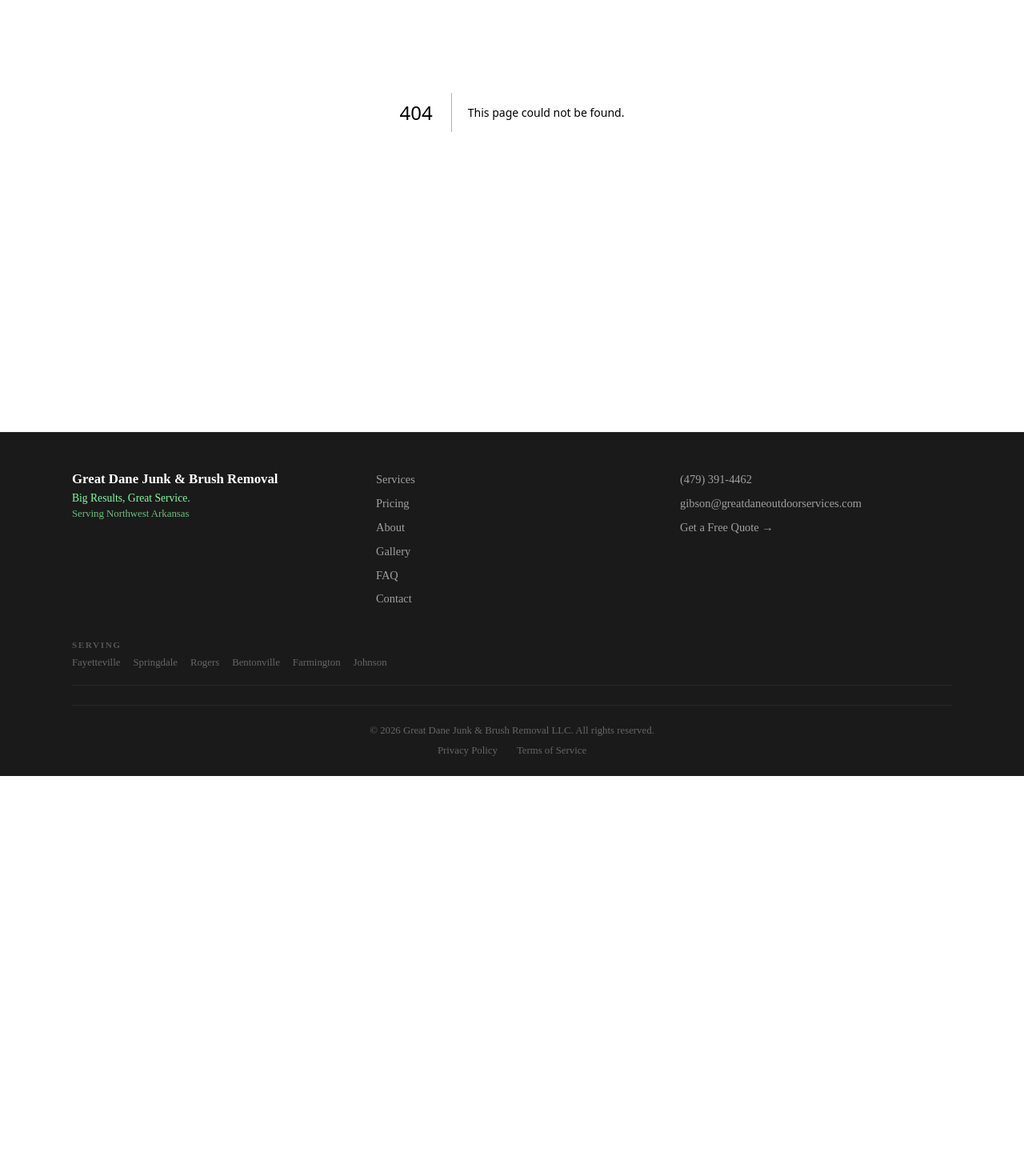
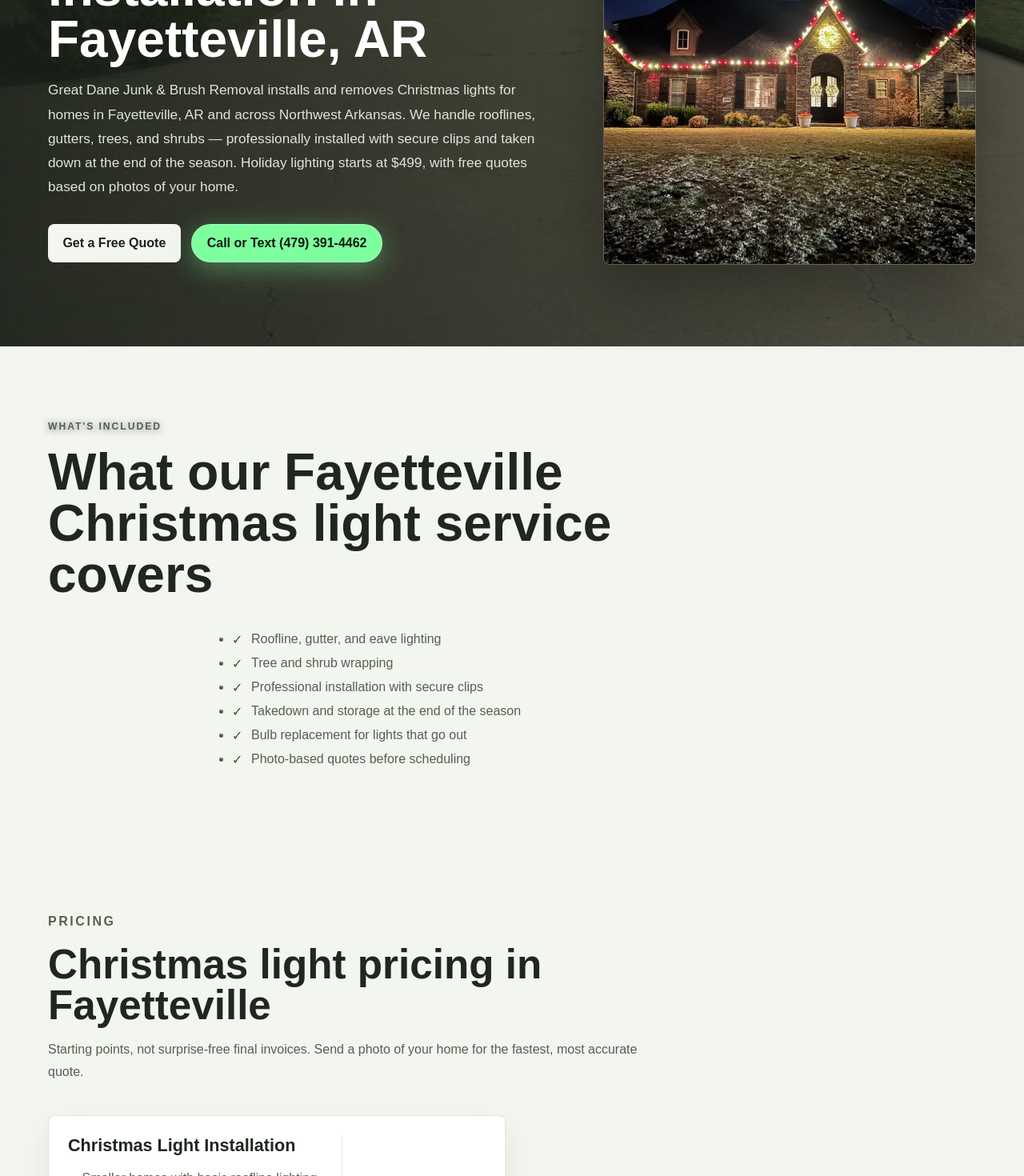
Before and after one commit to gpillow/Great-Dane-Outdoor-Services, a Next.js app: page /christmas-lights-fayetteville-ar in a window 1280 px wide. Before the commit this address had no page. Shown: the part 339-1809 px from the top of the page at 80% size. Before the commit the page ends 1309 px from the top, so only its background shows below. Built offline with nearby package versions, Linux system fonts and the light colour scheme.

Commit message:
Add Christmas lights service landing page for Fayetteville AR
Includes service schema, FAQ schema, pricing section, quote form,
and internal links to/from other service pages and sitemap.

Co-Authored-By: Claude Sonnet 4.6 <noreply@anthropic.com>

```diff
--- /dev/null
+++ b/app/christmas-lights-fayetteville-ar/page.tsx
@@ -0,0 +1,195 @@
+import React from 'react'
+import type { Metadata } from 'next'
+import Link from 'next/link'
+import Image from 'next/image'
+import QuoteForm from '@/components/QuoteForm'
+
+export const metadata: Metadata = {
+  title: { absolute: 'Christmas Lights Fayetteville AR | Great Dane Junk & Brush Removal | (479) 391-4462' },
+  description:
+    'Christmas light installation and takedown in Fayetteville, AR starting at $499. Professional holiday lighting for homes across Northwest Arkansas. Free quotes.',
+  alternates: { canonical: 'https://www.greatdaneoutdoorservices.com/christmas-lights-fayetteville-ar' },
+}
+
+const included = [
+  'Roofline, gutter, and eave lighting',
+  'Tree and shrub wrapping',
+  'Professional installation with secure clips',
+  'Takedown and storage at the end of the season',
+  'Bulb replacement for lights that go out',
+  'Photo-based quotes before scheduling',
+]
+
+const faqs = [
+  {
+    q: 'How much does Christmas light installation cost in Fayetteville, AR?',
+    a: 'Christmas light installation starts at $499. Pricing depends on the size of the home, the areas being lit (roofline, trees, shrubs), and the amount of material needed. Send photos of the front of your home for the fastest, most accurate quote.',
+  },
+  {
+    q: 'Do you supply the lights or do I need to provide them?',
+    a: 'We can supply commercial-grade lights as part of the job or work with lights you already own. Let us know your preference when you reach out and we will factor it into the quote.',
+  },
+  {
+    q: 'When should I book Christmas light installation?',
+    a: 'October and early November fill up fastest in Northwest Arkansas. If you want lights up before Thanksgiving, reach out as early as possible. We do take bookings through December but availability gets limited quickly.',
+  },
+  {
+    q: 'Does the service include takedown at the end of the season?',
+    a: 'Yes. Takedown and storage is included. We schedule removal after the holidays so you do not have to climb a ladder or figure out storage on your own.',
+  },
+  {
+    q: 'What if some bulbs go out after installation?',
+    a: 'We replace bulbs that go out as part of the service. If something stops working, let us know and we will come back out to fix it.',
+  },
+  {
+    q: 'Do you install Christmas lights outside of Fayetteville?',
+    a: 'Yes. Great Dane serves Fayetteville, Springdale, Rogers, Bentonville, Farmington, Johnson, Lowell, Centerton, Bella Vista, Cave Springs, Siloam Springs, Elkins, and nearby Northwest Arkansas communities. Send your address if you are not sure we cover your area.',
+  },
+]
+
+const faqSchema = {
+  '@context': 'https://schema.org',
+  '@type': 'FAQPage',
+  mainEntity: faqs.map((faq) => ({
+    '@type': 'Question',
+    name: faq.q,
+    acceptedAnswer: { '@type': 'Answer', text: faq.a },
+  })),
+}
+
+const serviceSchema = {
+  '@context': 'https://schema.org',
+  '@type': 'Service',
+  name: 'Christmas Light Installation',
+  serviceType: 'Christmas Light Installation',
+  areaServed: { '@type': 'City', name: 'Fayetteville', containedInPlace: { '@type': 'State', name: 'Arkansas' } },
+  provider: {
+    '@type': 'LocalBusiness',
+    name: 'Great Dane Junk & Brush Removal',
+    telephone: '+14793914462',
+  },
+  offers: {
+    '@type': 'Offer',
+    priceCurrency: 'USD',
+    priceSpecification: {
+      '@type': 'PriceSpecification',
+      priceCurrency: 'USD',
+      description: 'Christmas light installation starting at $499. Final quote depends on home size and scope.',
+    },
+  },
+}
+
+export default function ChristmasLightsFayettevillePage() {
+  return (
+    <>
+      <link rel="preload" as="image" href="/afterdriveway-optimized.webp" fetchPriority="high" />
+    <main id="main-content" className="blueprint-page">
+      <script type="application/ld+json" dangerouslySetInnerHTML={{ __html: JSON.stringify(serviceSchema) }} />
+      <script type="application/ld+json" dangerouslySetInnerHTML={{ __html: JSON.stringify(faqSchema) }} />
+
+      <section className="blueprint-hero">
+        <div className="blueprint-shell blueprint-hero-grid">
+          <div>
+            <p className="blueprint-kicker">Christmas Lights — Fayetteville, AR</p>
+            <h1>Christmas Light Installation in Fayetteville, AR</h1>
+            <p>
+              Great Dane Junk & Brush Removal installs and removes Christmas lights for homes in Fayetteville, AR and across Northwest Arkansas. We handle rooflines, gutters, trees, and shrubs — professionally installed with secure clips and taken down at the end of the season. Holiday lighting starts at $499, with free quotes based on photos of your home.
+            </p>
+            <div className="blueprint-actions">
+              <Link href="#quote">Get a Free Quote</Link>
+              <a href="tel:4793914462" style={{ background: '#7dff9e', color: '#0a1a0e', borderRadius: '999px', boxShadow: '0 8px 32px rgba(125,255,158,0.38)' }}>Call or Text (479) 391-4462</a>
+            </div>
+          </div>
+          <div className="blueprint-hero-image">
+            <Image src="/christmas-lights.webp" alt="Christmas lights installed on a home in Fayetteville AR" width={525} height={700} priority />
+          </div>
+        </div>
+      </section>
+
+      <section className="blueprint-section blueprint-light">
+        <div className="blueprint-shell">
+          <div className="blueprint-heading">
+            <p className="blueprint-kicker">What&apos;s Included</p>
+            <h2>What our Fayetteville Christmas light service covers</h2>
+          </div>
+          <ul className="faq-list" style={{ maxWidth: '700px', margin: '0 auto', display: 'grid', gap: '0.75rem' }}>
+            {included.map((item) => (
+              <li key={item} style={{ color: '#556052', paddingLeft: '1.5rem', position: 'relative' }}>
+                <span style={{ position: 'absolute', left: 0, color: '#315b3c' }}>✓</span>
+                {item}
+              </li>
+            ))}
+          </ul>
+        </div>
+      </section>
+
+      <section className="pricing-section">
+        <div className="pricing-shell">
+          <div className="pricing-heading">
+            <p className="pricing-kicker">Pricing</p>
+            <h2>Christmas light pricing in Fayetteville</h2>
+            <p>Starting points, not surprise-free final invoices. Send a photo of your home for the fastest, most accurate quote.</p>
+          </div>
+          <div className="pricing-grid">
+            <article className="pricing-card">
+              <div>
+                <h3>Christmas Light Installation</h3>
+                <ul>
+                  <li>Smaller homes with basic roofline lighting start near the base rate.</li>
+                  <li>Larger homes, trees, shrubs, and custom displays are quoted by scope and materials needed.</li>
+                  <li>Takedown and storage included — no extra charge at the end of the season.</li>
+                </ul>
+              </div>
+              <div className="pricing-card-footer">
+                <span>starting at</span>
+                <strong>$499</strong>
+                <Link href="#quote">Get estimate</Link>
+              </div>
+            </article>
+          </div>
+        </div>
+      </section>
+
+      <section className="faq-section">
+        <div className="faq-shell">
+          <div className="blueprint-heading faq-heading">
+            <p className="blueprint-kicker">FAQ</p>
+            <h2>Christmas light questions, answered</h2>
+          </div>
+          <div className="faq-list">
+            {faqs.map((faq) => (
+              <details key={faq.q} className="faq-item">
+                <summary className="faq-question"><span>{faq.q}</span></summary>
+                <div className="faq-answer"><p>{faq.a}</p></div>
+              </details>
+            ))}
+          </div>
+        </div>
+      </section>
+
+      <section className="blueprint-cta" id="quote">
+        <div className="blueprint-shell">
+          <h2>Get a free Christmas lights quote</h2>
+          <p>Send a photo of your home and we will quote it clearly before work starts. Slots fill up fast — book early.</p>
+          <QuoteForm />
+        </div>
+      </section>
+
+      <section className="blueprint-section">
+        <div className="blueprint-shell">
+          <div className="blueprint-heading">
+            <p className="blueprint-kicker">Other Services</p>
+            <h2>More ways Great Dane can help</h2>
+          </div>
+          <div className="blueprint-actions" style={{ justifyContent: 'center', flexWrap: 'wrap' }}>
+            <Link href="/junk-removal-fayetteville-ar" style={{ background: '#f3f5ef', color: '#1d211d' }}>Junk Removal</Link>
+            <Link href="/brush-removal-fayetteville-ar" style={{ background: '#f3f5ef', color: '#1d211d' }}>Brush Removal</Link>
+            <Link href="/pressure-washing-fayetteville-ar" style={{ background: '#f3f5ef', color: '#1d211d' }}>Pressure Washing</Link>
+            <Link href="/services" style={{ background: '#f3f5ef', color: '#1d211d' }}>All Services</Link>
+          </div>
+        </div>
+      </section>
+    </main>
+    </>
+  )
+}
--- a/app/services/page.tsx
+++ b/app/services/page.tsx
@@ -23,7 +23,7 @@ const serviceCards = [
   { name: 'Pressure Washing', image: '/afterdriveway.webp', text: 'Driveways, sidewalks, brick, patios, decks, and exterior surfaces cleaned up properly.', link: '/pressure-washing-fayetteville-ar', linkText: 'Pressure washing in Fayetteville' },
   { name: 'Landscaping', image: '/cutdown.webp', text: 'Mulch, trimming, bed refreshes, weed removal, and cleanup work for sharper curb appeal.', link: '/landscaping-fayetteville-ar', linkText: 'Landscaping in Fayetteville' },
   { name: 'Leaf Cleanups', image: '/leaf-cleanup.webp', text: 'Seasonal leaf removal and disposal for Northwest Arkansas yards.', link: '/pricing', linkText: 'View pricing guide' },
-  { name: 'Christmas Lights', image: '/christmas-lights.webp', text: 'Holiday light installation and takedown for homes that want the season handled.', link: '/pricing', linkText: 'View pricing guide' },
+  { name: 'Christmas Lights', image: '/christmas-lights.webp', text: 'Holiday light installation and takedown for homes that want the season handled.', link: '/christmas-lights-fayetteville-ar', linkText: 'Christmas lights in Fayetteville' },
 ]
 
 const detailSections = [
--- a/app/sitemap.ts
+++ b/app/sitemap.ts
@@ -9,6 +9,7 @@ export default function sitemap(): MetadataRoute.Sitemap {
     { url: `${base}/pressure-washing-fayetteville-ar`, lastModified: new Date(), changeFrequency: 'monthly', priority: 0.9 },
     { url: `${base}/brush-removal-fayetteville-ar`, lastModified: new Date(), changeFrequency: 'monthly', priority: 0.9 },
     { url: `${base}/landscaping-fayetteville-ar`, lastModified: new Date(), changeFrequency: 'monthly', priority: 0.9 },
+    { url: `${base}/christmas-lights-fayetteville-ar`, lastModified: new Date(), changeFrequency: 'monthly', priority: 0.9 },
     { url: `${base}/pricing`, lastModified: new Date(), changeFrequency: 'monthly', priority: 0.85 },
     { url: `${base}/gallery`, lastModified: new Date(), changeFrequency: 'monthly', priority: 0.8 },
     { url: `${base}/about`, lastModified: new Date(), changeFrequency: 'monthly', priority: 0.7 },
```
